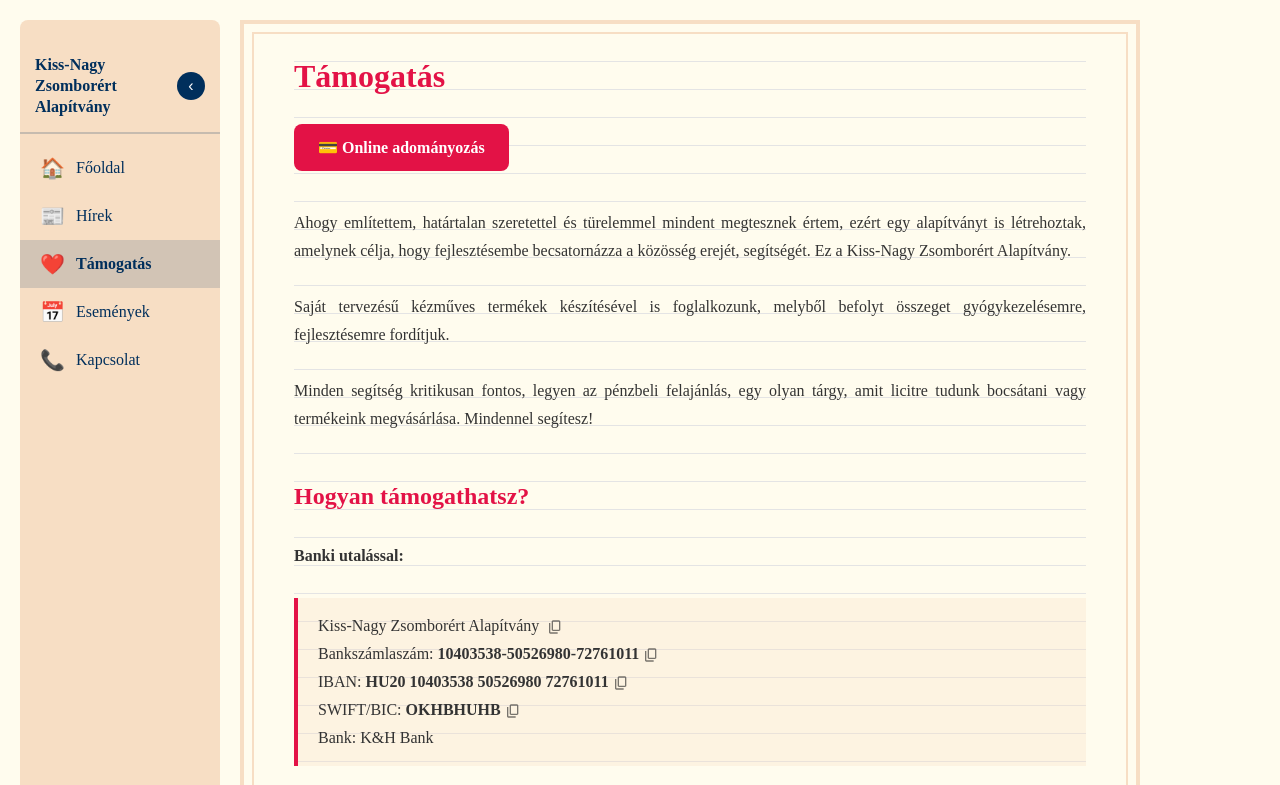
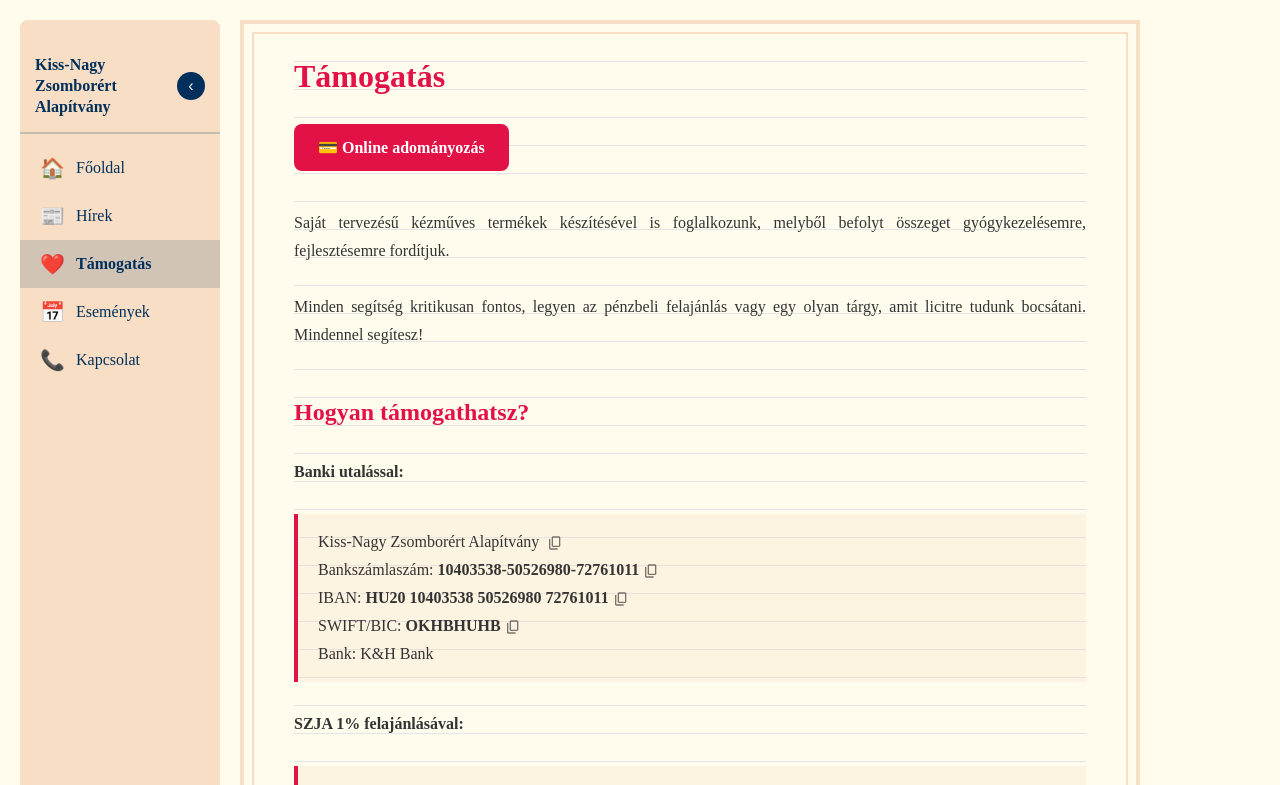
Before and after one commit to koand75/kissnagyzsombiert, an Angular app: page /donation in a window 1280 px wide. Shown: the top 785 px of the page. Built offline with nearby package versions, Linux system fonts and the light colour scheme; a web font is replaced by a local one.

Commit message:
Fix donation content

```diff
--- a/src/app/pages/donation/donation.html
+++ b/src/app/pages/donation/donation.html
@@ -2,15 +2,10 @@
   <h1>Támogatás</h1>
   <button class="donate-btn" (click)="openModal()">💳 Online adományozás</button>
 
-  <p>Ahogy említettem, határtalan szeretettel és türelemmel mindent megtesznek értem, ezért egy alapítványt is
-    létrehoztak, amelynek célja, hogy fejlesztésembe becsatornázza a közösség erejét, segítségét. Ez a Kiss-Nagy
-    Zsomborért Alapítvány.</p>
-
   <p>Saját tervezésű kézműves termékek készítésével is foglalkozunk, melyből befolyt összeget gyógykezelésemre,
     fejlesztésemre fordítjuk.</p>
 
-  <p>Minden segítség kritikusan fontos, legyen az pénzbeli felajánlás, egy olyan tárgy, amit licitre tudunk bocsátani
-    vagy termékeink megvásárlása. Mindennel segítesz!</p>
+  <p>Minden segítség kritikusan fontos, legyen az pénzbeli felajánlás vagy egy olyan tárgy, amit licitre tudunk bocsátani. Mindennel segítesz!</p>
 
   <h2>Hogyan támogathatsz?</h2>
 
```
